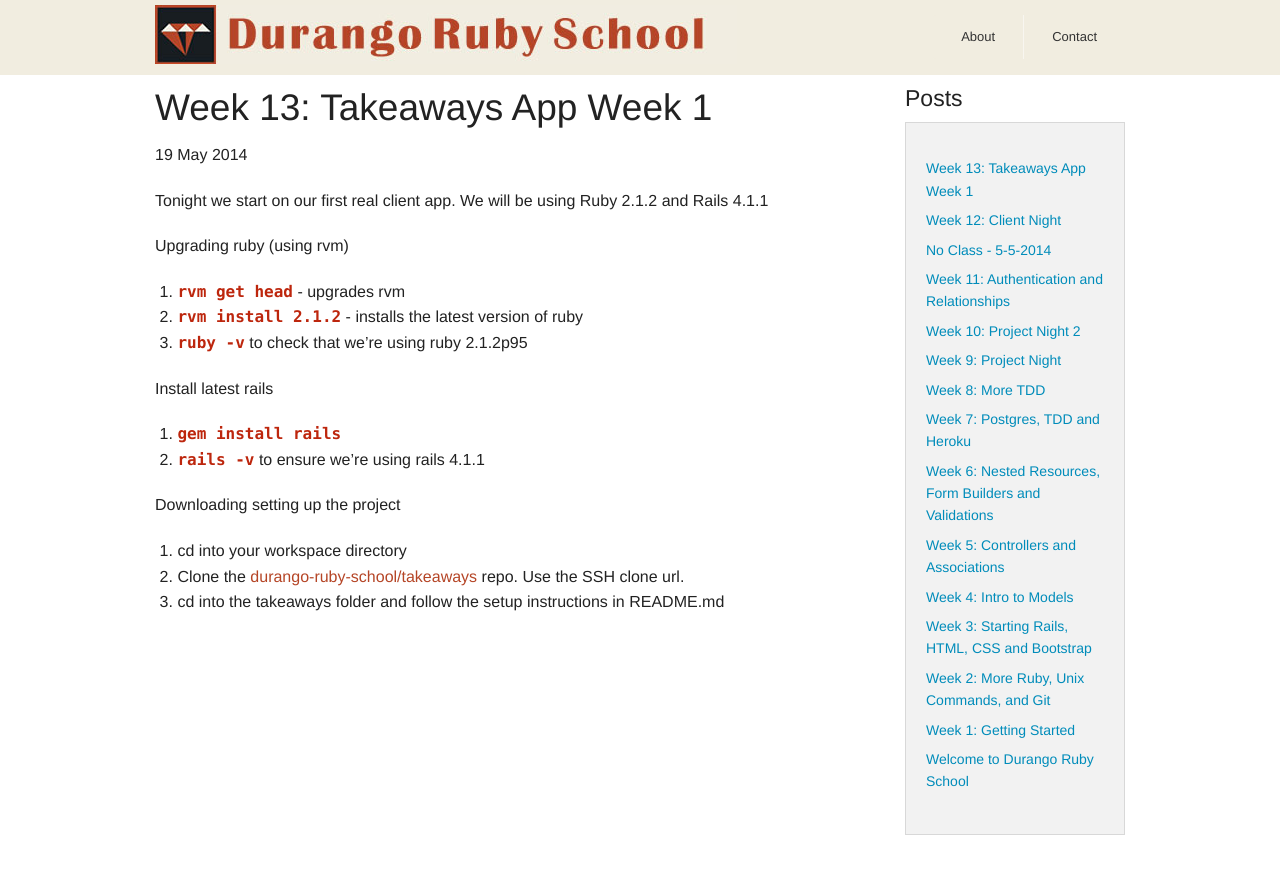
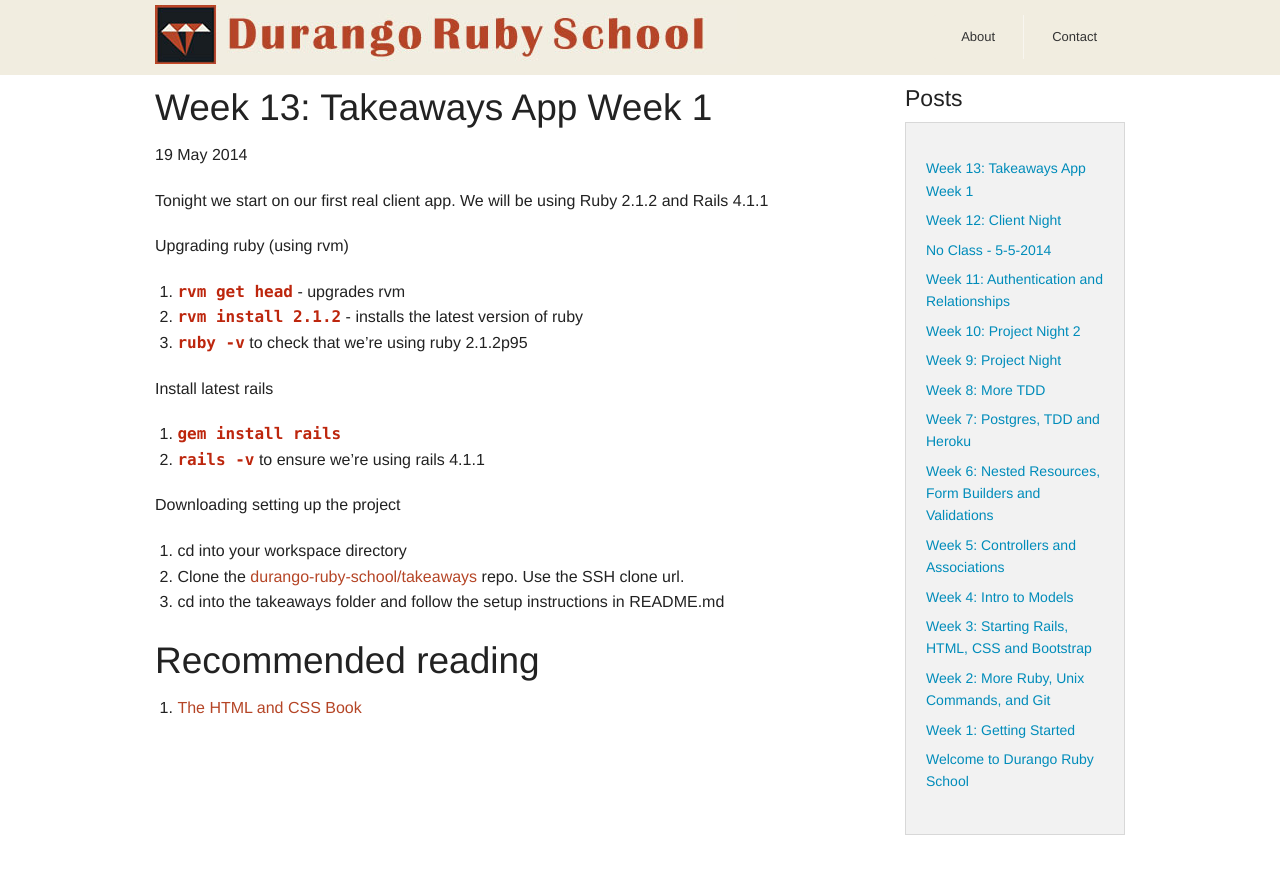
Before and after one commit to durango-ruby-school/durango-ruby-school.github.io, a Jekyll site: the page built from _posts/2014-05-19-takeaways-app-night-1.md, in a window 1280 px wide. Shown: the top 874 px of the page. Built offline with Jekyll 4.4.1, drawn with Linux system fonts in a browser that asks for light colours; Markdown is read by kramdown in place of the engine named in the settings.

Commit message:
Add html and css book

```diff
--- a/_posts/2014-05-19-takeaways-app-night-1.md
+++ b/_posts/2014-05-19-takeaways-app-night-1.md
@@ -24,4 +24,10 @@ Downloading setting up the project
   3. cd into the takeaways folder and follow the setup instructions in README.md
 
 
+## Recommended reading
+
+1. [The HTML and CSS Book][2]
+
+
 [1]: https://github.com/durango-ruby-school/takeaways
+[2]: http://www.amazon.com/gp/product/1118008189/ref=as_li_tf_tl?ie=UTF8&tag=httpwwwhtmlan-20
```
